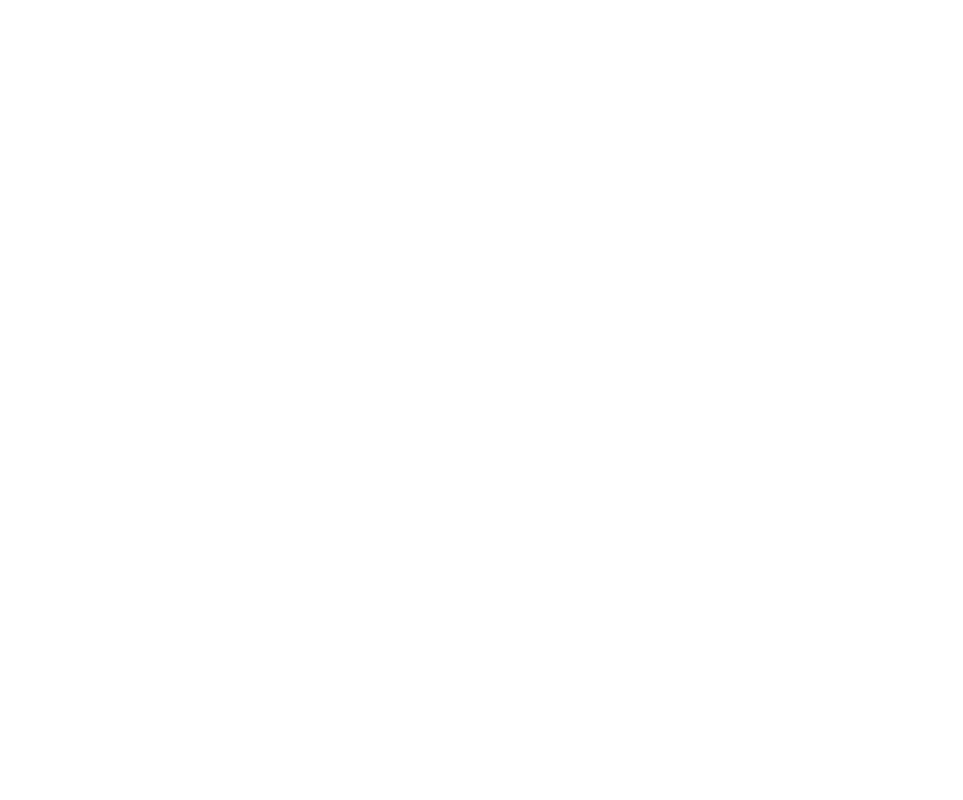
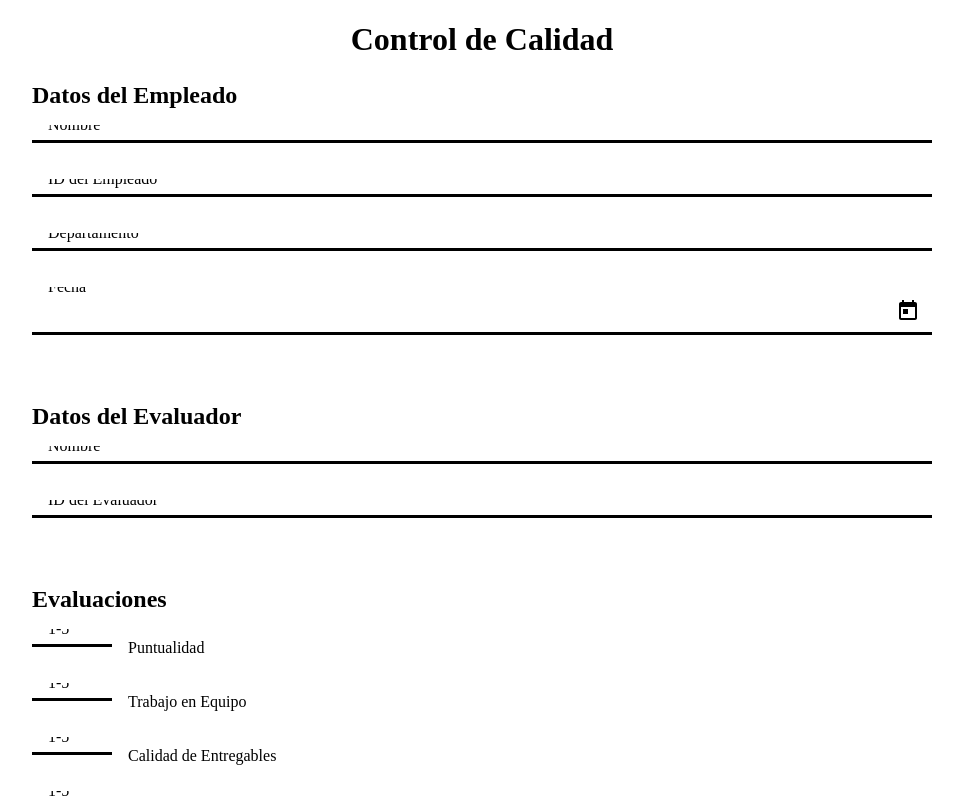
Before and after one commit to omarorlandini123/modelamiento2024-2, an Angular app: page /controlde-calidad in a window 1280 px wide. Before the commit this address led to /. Shown: the top 800 px of the page, without its empty margins (158-1121 px from the left). Built offline with nearby package versions, Linux system fonts and the light colour scheme.

Commit message:
Control de Calidad

```diff
--- a/angular.json
+++ b/angular.json
@@ -30,7 +30,7 @@
               "src/assets"
             ],
             "styles": [
-              "@angular/material/prebuilt-themes/pink-bluegrey.css",
+              "@angular/material/prebuilt-themes/indigo-pink.css",
               "src/styles.scss"
             ],
             "scripts": []
@@ -91,7 +91,7 @@
               "src/assets"
             ],
             "styles": [
-              "@angular/material/prebuilt-themes/pink-bluegrey.css",
+              "@angular/material/prebuilt-themes/indigo-pink.css",
               "src/styles.scss"
             ],
             "scripts": []
--- a/src/app/app.config.ts
+++ b/src/app/app.config.ts
@@ -5,5 +5,5 @@ import { routes } from './app.routes';
 import { provideAnimationsAsync } from '@angular/platform-browser/animations/async';
 
 export const appConfig: ApplicationConfig = {
-  providers: [provideRouter(routes), provideAnimationsAsync()]
+  providers: [provideRouter(routes), provideAnimationsAsync(), provideAnimationsAsync()]
 };
--- a/src/app/app.routes.ts
+++ b/src/app/app.routes.ts
@@ -7,6 +7,8 @@ import { FormularioEnvioComponent } from './formulario-envio/formulario-envio.co
 import { ConfirmarEnvioComponent } from './confirmar-envio/confirmar-envio.component';
 import { PagoEnvioComponent } from './pago-envio/pago-envio.component';
 import { GenerarInformeContableComponent } from './generar-informe-contable/generar-informe-contable.component';
+import{ ControldeCalidadComponent}from './controlde-calidad/controlde-calidad.component';
+import { generate } from 'rxjs';
 
 
 export const routes: Routes = [
@@ -16,7 +18,8 @@ export const routes: Routes = [
   { path: 'formulario-envio', component: FormularioEnvioComponent },
   { path: 'confirmar-envio', component: ConfirmarEnvioComponent },
   { path: 'pago-envio', component: PagoEnvioComponent },
-  { path: 'generar-informe-contable' , component: GenerarInformeContableComponent}
+  { path: 'generar-informe-contable' , component: GenerarInformeContableComponent},
+  { path: 'controlde-calidad', component: ControldeCalidadComponent}
 
 
 ];
--- /dev/null
+++ b/src/app/controlde-calidad/controlde-calidad.component.html
@@ -0,0 +1,90 @@
+
+<h1>Control de Calidad</h1>
+<form class="example-form">
+  <!-- DATOS DEL EMPLEADO -->
+  <div class="section">
+    <h2>Datos del Empleado</h2>
+    <mat-form-field class="example-full-width">
+      <mat-label>Nombre</mat-label>
+      <input matInput placeholder="Ingrese el nombre del empleado" />
+    </mat-form-field>
+
+    <mat-form-field class="example-full-width">
+      <mat-label>ID del Empleado</mat-label>
+      <input matInput placeholder="Ingrese el ID del empleado" />
+    </mat-form-field>
+
+    <mat-form-field class="example-full-width">
+      <mat-label>Departamento</mat-label>
+      <input matInput placeholder="Ingrese el departamento" />
+    </mat-form-field>
+
+    <mat-form-field class="example-full-width">
+      <mat-label>Fecha</mat-label>
+      <input matInput [matDatepicker]="picker" placeholder="Seleccione una fecha" />
+      <mat-datepicker-toggle matSuffix [for]="picker"></mat-datepicker-toggle>
+      <mat-datepicker #picker></mat-datepicker>
+    </mat-form-field>
+  </div>
+
+  <!-- DATOS DEL EVALUADOR -->
+  <div class="section">
+    <h2>Datos del Evaluador</h2>
+    <mat-form-field class="example-full-width">
+      <mat-label>Nombre</mat-label>
+      <input matInput placeholder="Ingrese el nombre del evaluador" />
+    </mat-form-field>
+
+    <mat-form-field class="example-full-width">
+      <mat-label>ID del Evaluador</mat-label>
+      <input matInput placeholder="Ingrese el ID del evaluador" />
+    </mat-form-field>
+  </div>
+
+  <!-- EVALUACIONES -->
+  <div class="section">
+    <h2>Evaluaciones</h2>
+    <div class="evaluation">
+      <mat-form-field class="small-width">
+        <mat-label>1-5</mat-label>
+        <input matInput type="number" min="1" max="5" />
+      </mat-form-field>
+      <label>Puntualidad</label>
+    </div>
+
+    <div class="evaluation">
+      <mat-form-field class="small-width">
+        <mat-label>1-5</mat-label>
+        <input matInput type="number" min="1" max="5" />
+      </mat-form-field>
+      <label>Trabajo en Equipo</label>
+    </div>
+
+    <div class="evaluation">
+      <mat-form-field class="small-width">
+        <mat-label>1-5</mat-label>
+        <input matInput type="number" min="1" max="5" />
+      </mat-form-field>
+      <label>Calidad de Entregables</label>
+    </div>
+
+    <div class="evaluation">
+      <mat-form-field class="small-width">
+        <mat-label>1-5</mat-label>
+        <input matInput type="number" min="1" max="5" />
+      </mat-form-field>
+      <label>Cumplimiento de Objetivos</label>
+    </div>
+  </div>
+
+  <!-- FEEDBACK -->
+  <div class="section">
+    <h2>Feedback</h2>
+    <mat-form-field class="example-full-width">
+      <mat-label>Comentarios</mat-label>
+      <textarea matInput placeholder="Ingrese comentarios"></textarea>
+    </mat-form-field>
+  </div>
+
+  <button mat-raised-button color="primary">Guardar</button>
+</form>
--- /dev/null
+++ b/src/app/controlde-calidad/controlde-calidad.component.scss
@@ -0,0 +1,33 @@
+.example-form {
+    max-width: 900px;
+    margin: 0 auto;
+  }
+
+  .example-full-width {
+    width: 100%;
+    margin-bottom: 16px;
+  }
+
+  .section {
+    margin-bottom: 32px;
+  }
+
+  h1 {
+    text-align: center;
+    margin-bottom: 24px;
+  }
+
+  h2 {
+    margin-bottom: 16px;
+  }
+
+  .evaluation {
+    display: flex;
+    align-items: center;
+    gap: 16px;
+    margin-bottom: 16px;
+  }
+
+  .small-width {
+    width: 80px;
+  }
--- a/src/styles.scss
+++ b/src/styles.scss
@@ -10,3 +10,6 @@ body{
 }
 html, body { height: 100%; }
 body { margin: 0; font-family: Roboto, "Helvetica Neue", sans-serif; }
+
+html, body { height: 100%; }
+body { margin: 0; font-family: Roboto, "Helvetica Neue", sans-serif; }
```
Also changed, not shown: src/app/controlde-calidad/controlde-calidad.component.ts (added, +23 -0 lines), package.json (line endings or trailing spaces), 1 other file (tests, documents, lock files or other folders).
